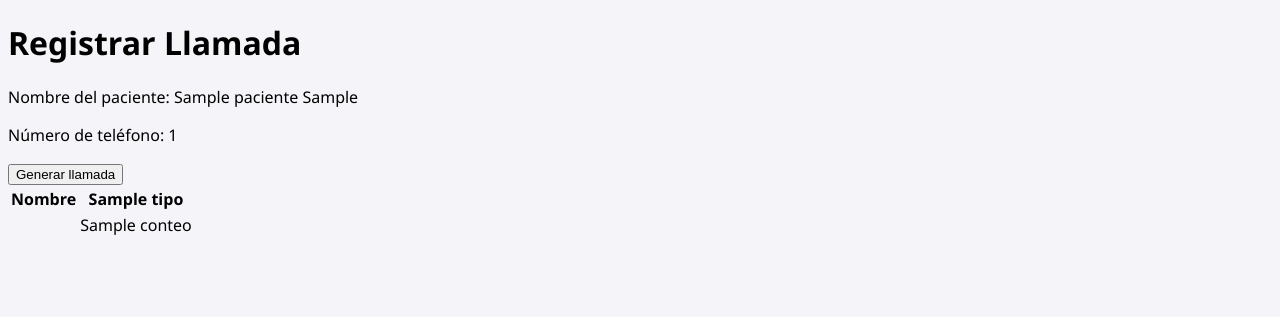
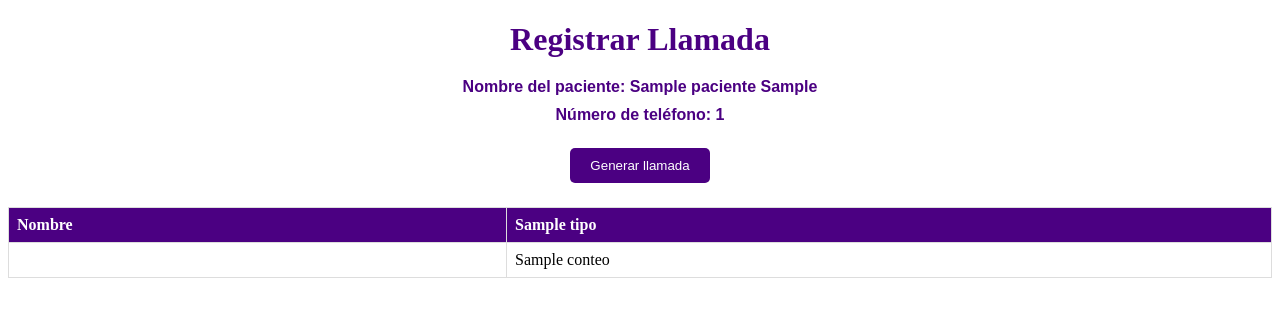
Before and after one commit to Demozath/proyectokindersonrisa, a Django app: template llamadas/templates/llamadas/registrar_llamada.html in a window 1280 px wide. Shown: the top 317 px of the page. Run offline with Django 4.2, Linux system fonts and the light colour scheme; tables that the repository leaves empty hold one stand-in row (values such as "Sample post"); the template is opened without the code that fills it: values that come from a table or form of the project are taken from there, most other values are stand-ins (such as "Sample title", 1, 10 or a date in 2020).

Commit message:
Se agrega CSS de reigstrar_llamada

```diff
--- a/llamadas/forms.py
+++ b/llamadas/forms.py
@@ -4,7 +4,7 @@ from .models import Llamada, TipoLlamada
 class LlamadaForm(forms.ModelForm):
     class Meta:
         model = Llamada
-        fields = ['tipo', 'comentario']
+        fields = ['tipo']
 
 class FilterForm(forms.Form):
     desde = forms.DateField(required=False, widget=forms.DateInput(attrs={'type': 'date'}))
--- a/llamadas/static/styles/registrar_llamada.css
+++ b/llamadas/static/styles/registrar_llamada.css
@@ -1,82 +1,68 @@
-body {
-  font-family: Arial, sans-serif;
-  background-color: #f4f4f4;
-  padding: 20px;
-}
+/* Agrega esto a tu archivo login.css o crea un nuevo archivo de estilos si prefieres separarlos */
 
+/* Estilos para el encabezado */
 h1 {
-  color: #333;
+    color: #4b0082; /* Usando el mismo color morado oscuro */
     text-align: center;
-}
-
-p {
-  font-size: 16px;
-  line-height: 1.6;
-  color: #555;
-}
-
-form {
-  background: #fff;
-  padding: 20px;
-  border-radius: 8px;
-  box-shadow: 0 2px 5px rgba(0, 0, 0, 0.1);
-  margin-top: 20px;
     margin-bottom: 20px;
 }
 
-input[type="text"],
-input[type="tel"],
-input[type="email"],
-input[type="password"],
-input[type="hidden"],
-select,
-textarea {
-  width: 100%;
-  padding: 10px;
-  margin-bottom: 15px;
-  border: 1px solid #ddd;
-  border-radius: 4px;
-  box-sizing: border-box; /* Asegura que el padding no afecte el ancho total */
-}
-
-button, a.btn {
-  display: block;
-  width: 100%;
-  padding: 10px;
-  margin-top: 10px;
-  border: none;
-  border-radius: 4px;
-  background-color: #800080; /* Color púrpura */
-  color: white;
-  text-align: center;
-  text-decoration: none;
-  font-size: 16px;
-  cursor: pointer;
-}
-
-button:hover, a.btn:hover {
-  background-color: #660066; /* Un púrpura más oscuro para el estado hover */
-}
-
+/* Estilos para la tabla */
 table {
-  width: 100%;
     border-collapse: collapse;
-  margin-top: 20px;
-}
-
-table, th, td {
-  border: 1px solid #ddd;
+    width: 100%; /* Ajusta al ancho del contenedor */
+    margin: 20px auto; /* Centrado y con margen arriba y abajo */
 }
 
 th, td {
+    border: 1px solid #ddd; /* Borde suave */
     text-align: left;
     padding: 8px;
 }
 
 th {
-  background-color: #f2f2f2;
+    background-color: #4b0082; /* Fondo morado oscuro para los encabezados de columna */
+    color: white; /* Texto blanco para contraste */
 }
 
-tbody tr:nth-child(odd) {
-  background-color: #f9f9f9;
+/* Estilos para los botones */
+button, .btn.btn-primary {
+    background-color: #4b0082; /* Color de fondo morado oscuro */
+    border: none;
+    color: white;
+    padding: 10px 20px;
+    text-align: center;
+    text-decoration: none;
+    display: inline-block;
+    margin: 4px 2px;
+    cursor: pointer;
+    border-radius: 5px;
+    transition: background-color 0.3s ease;
 }
+
+button:hover, .btn.btn-primary:hover {
+    background-color: #372074; /* Color morado más oscuro al pasar el ratón */
+}
+
+/* Estilos para los formularios */
+form {
+    margin: 20px auto; /* Centrado con margen arriba y abajo */
+    width: fit-content; /* Se ajusta al contenido */
+}
+
+/* Estilos para los párrafos de información del paciente */
+p {
+    text-align: center;
+    margin: 10px 0;
+}
+.detalle-paciente {
+    font-family: 'Arial', sans-serif; /* O la fuente que prefieras */
+    color: #333; /* Un color oscuro para mejor lectura */
+    margin-bottom: 5px; /* Espacio debajo de cada línea */
+    color: #4b0082;
+    font-weight: bold
+}
+.etiqueta-paciente {
+    font-weight: bold; /* Negrita para las etiquetas */
+    color: #4b0082; /* Usando el color morado oscuro para destacar */
+}
--- a/llamadas/templates/llamadas/registrar_llamada.html
+++ b/llamadas/templates/llamadas/registrar_llamada.html
@@ -2,21 +2,24 @@
 <html lang="es">
 <head>
     <meta charset="UTF-8">
-        <link rel="stylesheet" type="text/css" href="../static/styles/login.css">
+        <link rel="stylesheet" type="text/css" href="../static/styles/registrar_llamada.css">
     <title>Registrar Llamada</title>
 </head>
 <body>
     <h1>Registrar Llamada</h1>
 
     {% if paciente_random %}
-    <p>Nombre del paciente: {{ paciente_random.nombre }} {{ paciente_random.apellido }}</p>
-    <p>Número de teléfono: {{ paciente_random.numero_telefono }}</p>
+    <p class="detalle-paciente">
+        <span>Nombre del paciente: {{ paciente_random.nombre }} {{ paciente_random.apellido }}</span>
+    </p>
+    <p class="detalle-paciente">
+        <span>Número de teléfono: {{ paciente_random.numero_telefono }}</span>
+    </p>
     {% endif %}
 
     {% if show_form %}
     <form method="post">
         {% csrf_token %}
-        <!-- Campo oculto para guardar el RUT del paciente -->
         <input type="hidden" name="paciente_rut" value="{{ paciente_random.rut }}">
         {{ form.as_p }}
         <button type="submit">Registrar</button>
@@ -28,7 +31,6 @@
         <button type="submit" name="generar_llamada">Generar llamada</button>
     </form>
     {% endif %}
-
     <div>
         <table>
             <thead>
@@ -49,7 +51,6 @@
             </tbody>
         </table>
     </div>
-
     <br>
 </body>
 </html>
--- a/usuarios/static/styles/login.css
+++ b/usuarios/static/styles/login.css
@@ -26,7 +26,7 @@
         .btn-custom:hover {
             background-color: #372074;
         }
-        /* Mensajes de alerta */
+
         .alert {
             font-size: 14px;
         }
--- a/usuarios/static/styles/menu_principal.css
+++ b/usuarios/static/styles/menu_principal.css
@@ -50,10 +50,10 @@ li:last-child {
     margin-top: 20px;
 }
 
-/* Asegurar que el botón de salir no herede estilos de lista */
+
 .logout-button {
-    list-style: none; /* Aplica si el botón de salir tiene su propio li */
-    padding: 0; /* Aplica si el botón de salir tiene su propio li */
+    list-style: none;
+    padding: 0;
 }
 .image-container {
     display: flex;
```
Lines whose indentation alone changed are shown as unchanged.
